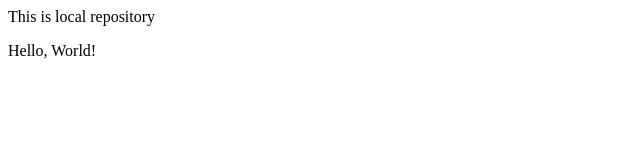
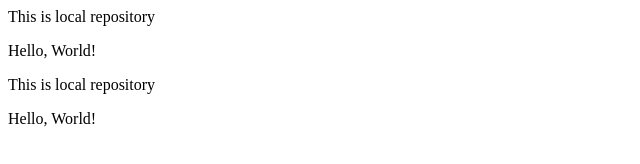
Before and after one commit to Gsakethsavyasachi/Localrepo, a plain HTML site: page index.html in a window 1280 px wide. Shown: the whole page, without its empty margins (0-640 px from the left). Drawn offline with Linux system fonts and the light colour scheme.

Commit message:
some more features are added

```diff
--- a/index.html
+++ b/index.html
@@ -1,2 +1,4 @@
 <p>This is local repository</p>
 <p>Hello, World!</p>
+<p>This is local repository</p>
+<p>Hello, World!</p>
```
Also changed, not shown: 1 other file.
